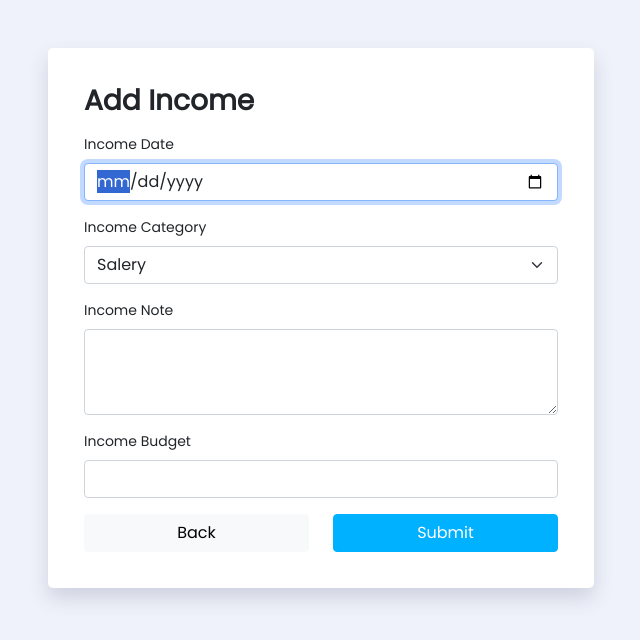
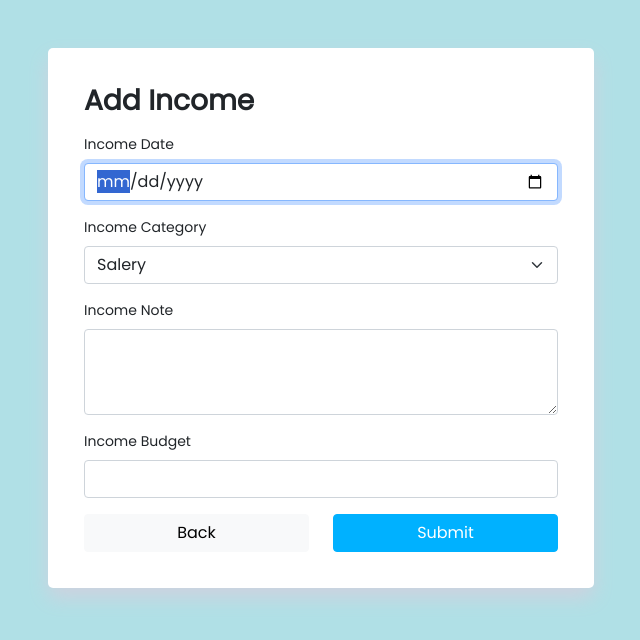
Before and after one commit to IBM-EPBL/IBM-Project-33135-1660214940, a Flask app: page /addincome in a window 1280 px wide. Shown: the top 640 px of the page, without its empty margins (319-959 px from the left). Run offline with Flask 2, Linux system fonts and the light colour scheme.

Commit message:
Test folder

```diff
--- a/Final Deliverables/static/css/style.css
+++ b/Final Deliverables/static/css/style.css
@@ -1,7 +1,7 @@
 @import url('https://fonts.googleapis.com/css2?family=Poppins&display=swap');
 
 body {
-    background-color: #EFF2FA;
+    background-color: powderblue;
     font-family: 'Poppins', sans-serif;
     font-size: 14px;
 }
```
Also changed, not shown: 3 other files.
